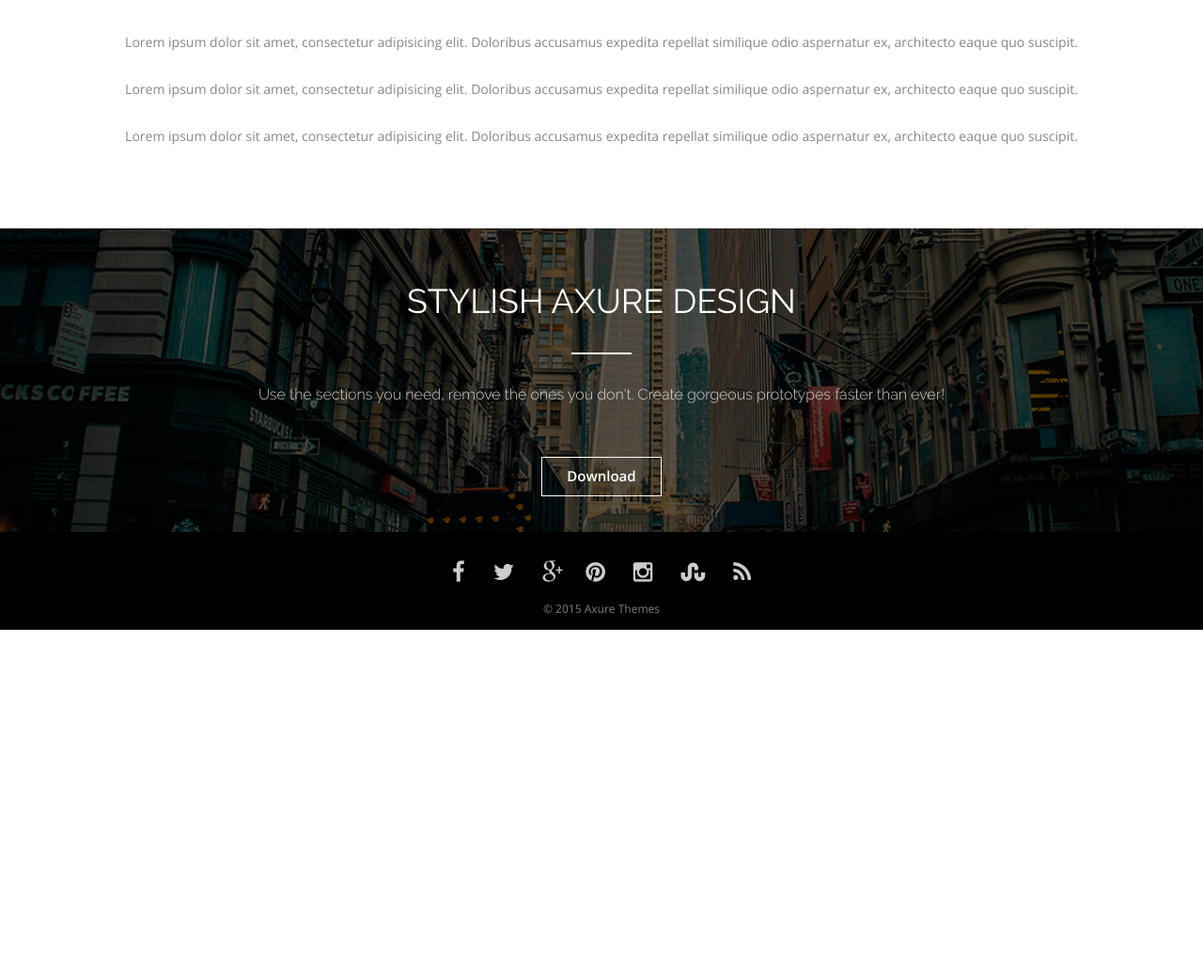
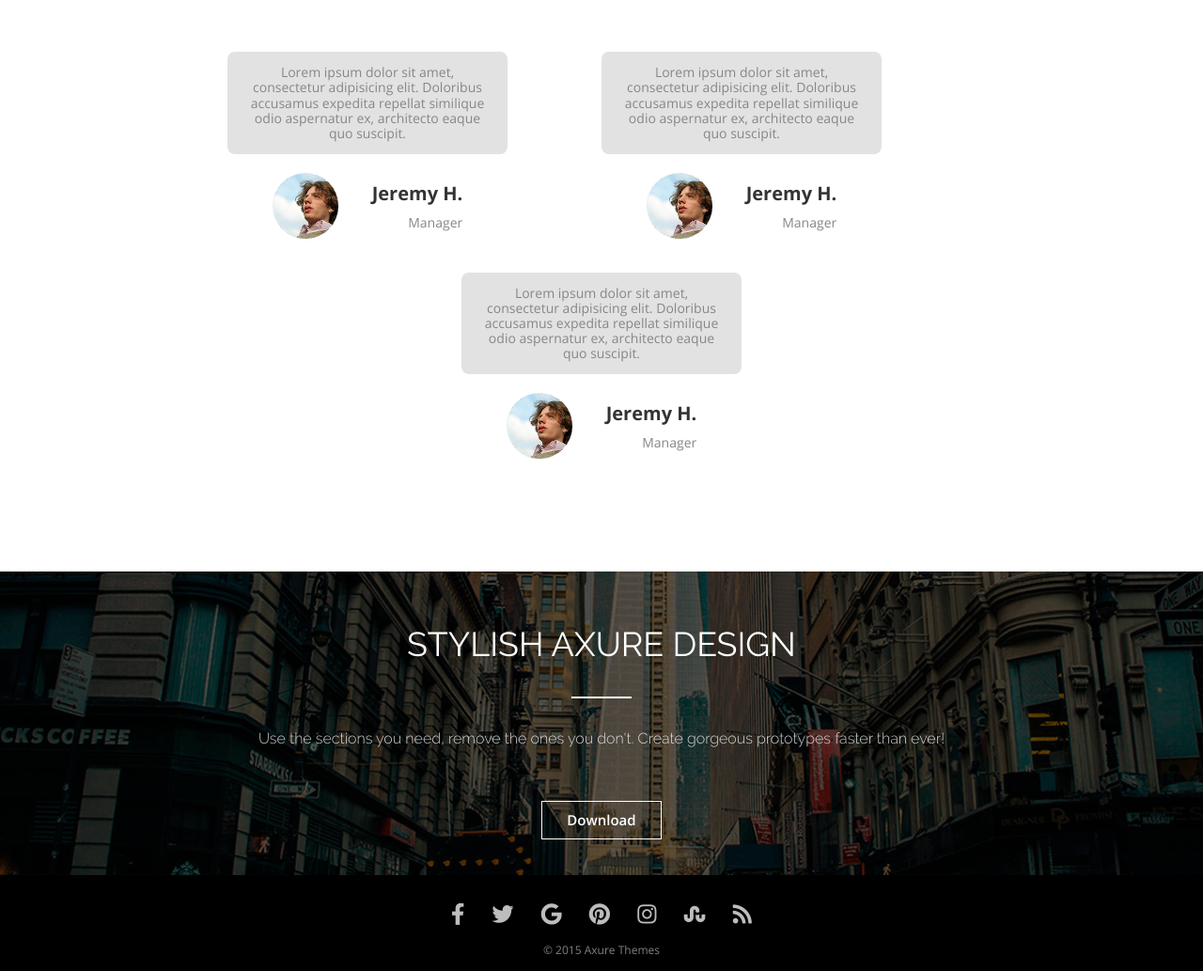
Before and after one commit to nbruyok/teachmeskills-first-project, a plain HTML site: page index.html in a window 1280 px wide. Shown: the part 1517-2550 px from the top of the page at 94% size. Before the commit the page ends 2187 px from the top, so only its background shows below. Drawn offline with Linux system fonts and the light colour scheme.

Commit message:
add customer section

```diff
--- a/css/style.css
+++ b/css/style.css
@@ -179,6 +179,7 @@ input::placeholder {
 }
 
 /* AWESOME */
+
 .text-block {
   display: flex;
   flex-direction: column;
@@ -188,25 +189,27 @@ input::placeholder {
 }
 
 .block-items {
-  width: 100%;
+  margin: 0 9.7% 89px;
   display: flex;
   justify-content: center;
   flex-flow: row wrap;
-  margin-bottom: 89px;
 }
 
 .item {
-  width: 20%;
-  min-width: 350px;
+  width: 30%;
+  max-width: 350px;
+  min-width: 250px;
   display: flex;
   flex-direction: column;
   align-items: center;
   text-align: center;
   margin: 31px 32px 0 0;
 }
+
 .item:last-child {
   margin-right: 0;
 }
+
 .item-image {
   border-radius: 50%;
   border: 1px solid #e72424;
@@ -227,19 +230,64 @@ input::placeholder {
   margin: 0 0 20px;
 }
 
-/* customer section */
+/* CUSTOMER SECTION */
+
 .customer-block-item .subtitle {
   margin: 0;
 }
 .customer-block-item {
-  width: 100%;
+  margin: 0 9.7% 120px;
   display: flex;
   justify-content: center;
   flex-flow: row wrap;
-  margin-bottom: 89px;
 }
+
 .customer-item {
+  width: 30%;
+  max-width: 298px;
+  min-width: 250px;
+  display: flex;
+  flex-direction: column;
+  align-items: center;
+  text-align: center;
+  margin-right: 100px;
+  margin-top: 36px;
 }
+
+.customer-item:last-child {
+  margin-right: 0;
+}
+
+p.text-gray.text-backgroung {
+  background: #e2e2e2;
+  border-radius: 8px;
+  padding: 14px 17px;
+  margin: 0;
+}
+
+.customer-info {
+  display: flex;
+  justify-content: space-around;
+  width: 80%;
+}
+
+.customer-info img {
+  width: 70px;
+  height: 70px;
+  margin-top: 20px;
+}
+
+.customer-info .title-medium {
+  text-align: end;
+  margin: 30px 0 12px;
+}
+
+.customer-info .text-gray {
+  text-align: end;
+  margin: 0;
+}
+
+/*  */
 
 .text-block-background-image {
   display: flex;
@@ -249,8 +297,6 @@ input::placeholder {
   background-size: cover;
   background-blend-mode: multiply;
 }
-
-/*  */
 
 .text-block-background-image .title-white {
   margin-top: 57px;
@@ -264,6 +310,8 @@ input::placeholder {
   margin-bottom: 38px;
 }
 
+/* FOOTER */
+
 .footer {
   background-color: black;
   display: flex;
@@ -271,8 +319,22 @@ input::placeholder {
   align-items: center;
 }
 
-footer img {
+.logo-row {
+  max-width: 320px;
+  display: flex;
+  justify-content: space-between;
+  width: 100%;
   margin: 30px 0 18px;
+}
+
+.logo-row i {
+  font-size: 23px;
+  color: #bdbdbd;
+}
+
+.logo-row i:hover {
+  color: #818181;
+  transition-duration: 0.5s;
 }
 
 footer .footer p {
--- a/index.html
+++ b/index.html
@@ -164,8 +164,7 @@
         </div>
       </section>
 
-      <section>
-        <div class="customer-block">
+      <section class="customer-block">
         <div class="text-block">
           <h2 class="title-black">what our customers are saying</h2>
           <hr class="line line-red" />
@@ -176,26 +175,45 @@
 
         <div class="customer-block-item">
           <div class="customer-item">
-              <p class="text-gray">
+            <p class="text-gray text-backgroung">
               Lorem ipsum dolor sit amet, consectetur adipisicing elit.
               Doloribus accusamus expedita repellat similique odio aspernatur
               ex, architecto eaque quo suscipit.
             </p>
+            <div class="customer-info">
+              <img src="./images/customer.png" alt="customer" />
+              <div class="customer-text-info">
+                <p class="title-medium">Jeremy H.</p>
+                <p class="text-gray">Manager</p>
               </div>
-
+            </div>
+          </div>
           <div class="customer-item">
-              <p class="text-gray">
+            <p class="text-gray text-backgroung">
               Lorem ipsum dolor sit amet, consectetur adipisicing elit.
               Doloribus accusamus expedita repellat similique odio aspernatur
               ex, architecto eaque quo suscipit.
             </p>
+            <div class="customer-info">
+              <img src="./images/customer.png" alt="customer" />
+              <div class="customer-text-info">
+                <p class="title-medium">Jeremy H.</p>
+                <p class="text-gray">Manager</p>
+              </div>
+            </div>
           </div>
           <div class="customer-item">
-              <p class="text-gray">
+            <p class="text-gray text-backgroung">
               Lorem ipsum dolor sit amet, consectetur adipisicing elit.
               Doloribus accusamus expedita repellat similique odio aspernatur
               ex, architecto eaque quo suscipit.
             </p>
+            <div class="customer-info">
+              <img src="./images/customer.png" alt="customer" />
+              <div class="customer-text-info">
+                <p class="title-medium">Jeremy H.</p>
+                <p class="text-gray">Manager</p>
+              </div>
             </div>
           </div>
         </div>
@@ -215,7 +233,27 @@
     <footer>
       <div class="footer">
         <div class="logo-row">
-          <img src="./images/logo-row.png" alt="logos" />
+          <a href="https://www.facebook.com" target="_blank"
+            ><i class="fab fa-facebook-f"></i
+          ></a>
+          <a href="https://www.twitter.com" target="_blank">
+            <i class="fab fa-twitter"></i
+          ></a>
+          <a href="https://www.google.com" target="_blank"
+            ><i class="fab fa-google"></i
+          ></a>
+          <a href="https://www.pinterest.com" target="_blank"
+            ><i class="fab fa-pinterest"></i
+          ></a>
+          <a href="https://www.instagram.com" target="_blank"
+            ><i class="fab fa-instagram"></i
+          ></a>
+          <a href="https://www.stumbleupon.com" target="_blank"
+            ><i class="fab fa-stumbleupon"></i
+          ></a>
+          <a href="https://www.rss.com" target="_blank"
+            ><i class="fas fa-rss"></i
+          ></a>
         </div>
         <p>© 2015 Axure Themes</p>
       </div>
```
Also changed, not shown: images/city.png (added), images/customer.png (added). Lines whose indentation alone changed are shown as unchanged.
